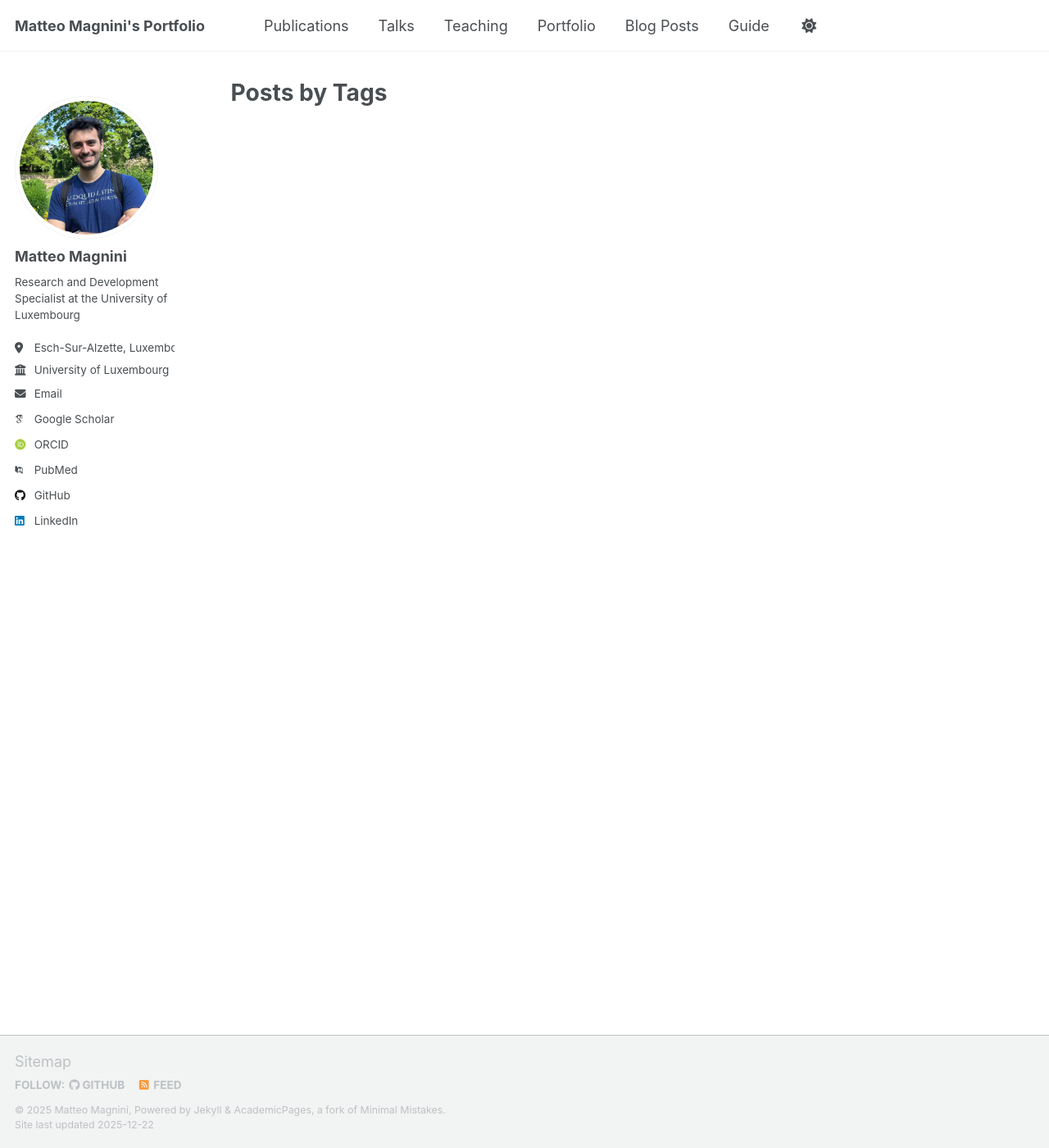
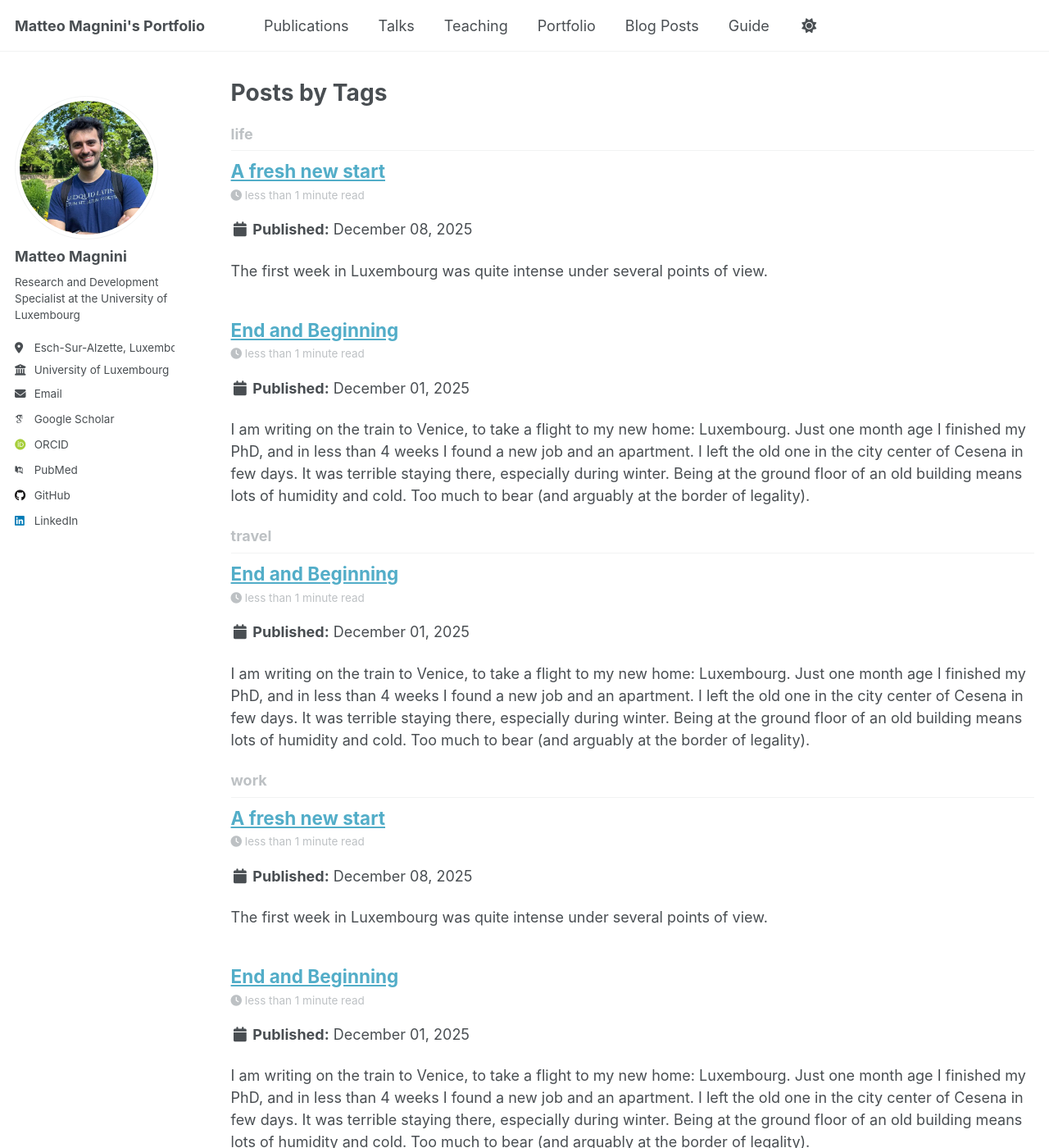
Before and after one commit to MatteoMagnini/matteomagnini.github.io, a Jekyll site: the page built from _pages/tag-archive.html, in a window 1280 px wide and 1400 px high. Shown: the whole window at 82% size. Built offline with Jekyll 4.4.1, drawn with Linux system fonts in a browser that asks for light colours; some web fonts are replaced; a script that is not in the unit is left out.

Commit message:
chore: fix old post file name and add new one

```diff
--- a/_includes/head.html
+++ b/_includes/head.html
@@ -12,5 +12,28 @@
   document.documentElement.className = document.documentElement.className.replace(/\bno-js\b/g, '') + ' js ';
 </script>
 
-<!-- For all browsers -->
 <link rel="stylesheet" href="{{ base_path }}/assets/css/main.css">
+
+<link rel="stylesheet" href="https://cdn.jsdelivr.net/npm/swiper@9/swiper-bundle.min.css"/>
+
+<script src="https://cdn.jsdelivr.net/npm/swiper@9/swiper-bundle.min.js"></script>
+
+<script>
+  document.addEventListener("DOMContentLoaded", function() {
+    document.querySelectorAll('.mySwiper').forEach(el => {
+      new Swiper(el, {
+        slidesPerView: 3,
+        spaceBetween: 10,
+        navigation: {
+          nextEl: el.querySelector('.swiper-button-next'),
+          prevEl: el.querySelector('.swiper-button-prev'),
+        },
+        breakpoints: {
+          640: { slidesPerView: 1 },
+          768: { slidesPerView: 2 },
+          1024: { slidesPerView: 3 }
+        }
+      });
+    });
+  });
+</script>
--- /dev/null
+++ b/_posts/2025-12-08-a-fresh-new-start.md
@@ -0,0 +1,44 @@
+---
+title: 'A fresh new start'
+date: 2025-12-08
+permalink: /posts/2025/12/a-fresh-new-start/
+tags:
+  - life
+  - work
+---
+
+The first week in Luxembourg was quite intense under several points of view.
+
+First of all, there was the [LuxLogAI 2025](https://icr.uni.lu/luxlogai2025/index.html) conference in the City.
+So, everyday I had to take the train to reach the venue (~1hr each way) from early morning to late afternoon.
+It was a great opportunity to meet new people and have an idea of the ongoing research activities of the community here in Luxembourg and in the neighboring countries.
+
+At home, I had to buy few essentials to complete the apartment.
+My wife and I sent from Italy some packages, but still there were some missing (or broken) items.
+We also explored the surroundings a bit.
+The Christmas market in Differdange was quite nice, and the a cappella choir performing there was superb.
+
+Finally, I took my new badge, entered my new office, signed some documents, and get started!
+
+<br>
+
+Bonus images
+=====
+
+
+<br>
+<div class="swiper mySwiper">
+  <div class="swiper-wrapper">
+    <div class="swiper-slide">
+      <img src="/images/posts/2025/12/luxembourg-office.jpeg" alt="My new office">
+    </div>
+    <div class="swiper-slide">
+      <img src="/images/posts/2025/12/luxembourg-badge.jpeg" alt="My new badge">
+    </div>
+    <div class="swiper-slide">
+      <img src="/images/posts/2025/12/luxembourg-welcome-gift.jpeg" alt="Welcome gift from the University of Luxembourg">
+    </div>
+  </div>
+  <div class="swiper-button-next"></div>
+  <div class="swiper-button-prev"></div>
+</div>
--- a/assets/css/main.scss
+++ b/assets/css/main.scss
@@ -41,3 +41,32 @@
     "vendor/font-awesome/solid",
     "vendor/font-awesome/brands"
 ;
+
+.swiper-slide img {
+  height: 300px;
+  width: auto;
+  object-fit: contain;
+  display: block;
+  margin: 0 auto;
+}
+
+.image-row {
+  display: flex;
+  flex-wrap: wrap;
+  gap: 1rem;
+  justify-content: center;
+}
+
+.image-row img {
+  max-width: 400px;
+  height: 300px;
+  object-fit: cover;
+}
+
+.small-image {
+  max-width: 200px;
+  height: 150px;
+  object-fit: cover;
+  display: block;
+  margin: 0 auto;
+}
```
Also changed, not shown: _posts/2025-12-01-end-and-beginning.md (renamed from _posts/2025-12-01.md), images/posts/2025/12/luxembourg-badge.jpeg (added), images/posts/2025/12/luxembourg-office.jpeg (added), images/posts/2025/12/luxembourg-welcome-gift.jpeg (added).
